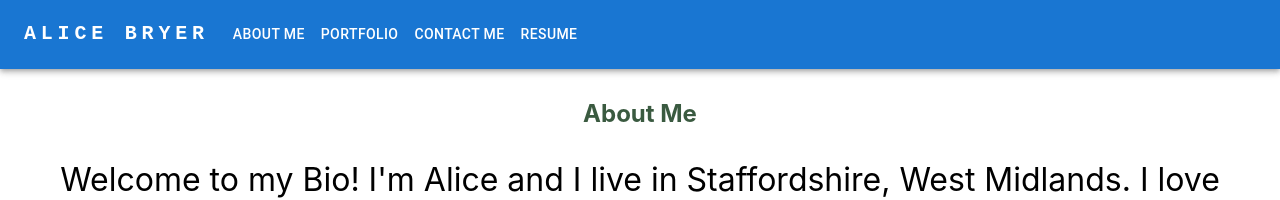
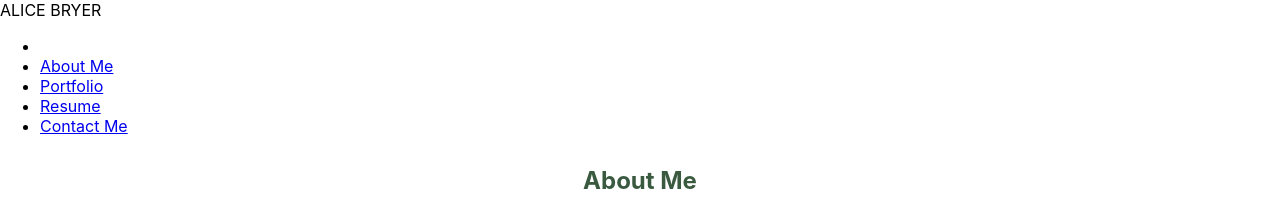
Before and after one commit to AliceBryer/react-portfolio-alice-bryer, a React (Create React App) app: page / in a window 1280 px wide. Shown: the top 200 px of the page. Built offline with nearby package versions, Linux system fonts and the light colour scheme.

Commit message:
finished header with nav links

```diff
--- a/src/components/header.js
+++ b/src/components/header.js
@@ -1,122 +1,36 @@
-import * as React from "react";
-import AppBar from "@mui/material/AppBar";
-import Box from "@mui/material/Box";
-import Toolbar from "@mui/material/Toolbar";
-import IconButton from "@mui/material/IconButton";
-import Typography from "@mui/material/Typography";
-import Menu from "@mui/material/Menu";
-import MenuIcon from "@mui/icons-material/Menu";
-import Container from "@mui/material/Container";
-import Button from "@mui/material/Button";
-import MenuItem from "@mui/material/MenuItem";
+import React from "react";
+import { NavLink } from "react-router-dom";
 
-const pages = ["About Me", "Portfolio", "Contact Me", "Resume"];
+const Header = () => {
+  return (
+    <div className="header">
+      <div className="name">ALICE BRYER</div>
+      <div className="nav-bar">
+        <nav>
+          <ul>
+            <li className="nav-list">
+              <NavLink to="/"></NavLink>
+            </li>
+            <li className="nav-list">
+              <NavLink to="/">About Me</NavLink>
+            </li>
+            <li className="nav-list">
+              <NavLink to="/portfolio"> Portfolio</NavLink>
+            </li>
 
-const header = () => {
-  const [anchorElNav, setAnchorElNav] = React.useState(null);
+            {/* Wishlist for testing purpose */}
+            <li className="nav-list">
+              <NavLink to="/resume">Resume</NavLink>
+            </li>
 
-  const handleOpenNavMenu = (event) => {
-    setAnchorElNav(event.currentTarget);
-  };
-
-  const handleCloseNavMenu = () => {
-    setAnchorElNav(null);
-  };
-
-  return (
-    <div>
-      <AppBar position="static">
-        <Container maxWidth="xl">
-          <Toolbar disableGutters>
-            <Typography
-              variant="h6"
-              noWrap
-              component="a"
-              href="/"
-              sx={{
-                mr: 2,
-                display: { xs: "none", md: "flex" },
-                fontFamily: "monospace",
-                fontWeight: 700,
-                letterSpacing: ".3rem",
-                color: "inherit",
-                textDecoration: "none",
-              }}
-            >
-              ALICE BRYER
-            </Typography>
-
-            <Box sx={{ flexGrow: 1, display: { xs: "flex", md: "none" } }}>
-              <IconButton
-                size="large"
-                aria-label="account of current user"
-                aria-controls="menu-appbar"
-                aria-haspopup="true"
-                onClick={handleOpenNavMenu}
-                color="inherit"
-              >
-                <MenuIcon />
-              </IconButton>
-              <Menu
-                className="header-Menu"
-                id="menu-appbar"
-                anchorEl={anchorElNav}
-                anchorOrigin={{
-                  vertical: "bottom",
-                  horizontal: "left",
-                }}
-                keepMounted
-                transformOrigin={{
-                  vertical: "top",
-                  horizontal: "left",
-                }}
-                open={Boolean(anchorElNav)}
-                onClose={handleCloseNavMenu}
-                sx={{
-                  display: { xs: "block", md: "none" },
-                }}
-              >
-                {pages.map((page) => (
-                  <MenuItem key={page} onClick={handleCloseNavMenu}>
-                    <Typography textAlign="center">{page}</Typography>
-                  </MenuItem>
-                ))}
-              </Menu>
-            </Box>
-
-            <Typography
-              variant="h5"
-              noWrap
-              component="a"
-              href=""
-              sx={{
-                mr: 2,
-                display: { xs: "flex", md: "none" },
-                flexGrow: 1,
-                fontFamily: "monospace",
-                fontWeight: 700,
-                letterSpacing: ".3rem",
-                color: "inherit",
-                textDecoration: "none",
-              }}
-            >
-              ALICE BRYER
-            </Typography>
-            <Box sx={{ flexGrow: 1, display: { xs: "none", md: "flex" } }}>
-              {pages.map((page) => (
-                <Button
-                  key={page}
-                  onClick={handleCloseNavMenu}
-                  sx={{ my: 2, color: "white", display: "block" }}
-                >
-                  {page}
-                </Button>
-              ))}
-            </Box>
-          </Toolbar>
-        </Container>
-      </AppBar>
+            <li className="nav-list">
+              <NavLink to="/contactMe">Contact Me</NavLink>
+            </li>
+          </ul>
+        </nav>
+      </div>
     </div>
   );
 };
-export default header;
+
+export default Header;
```
